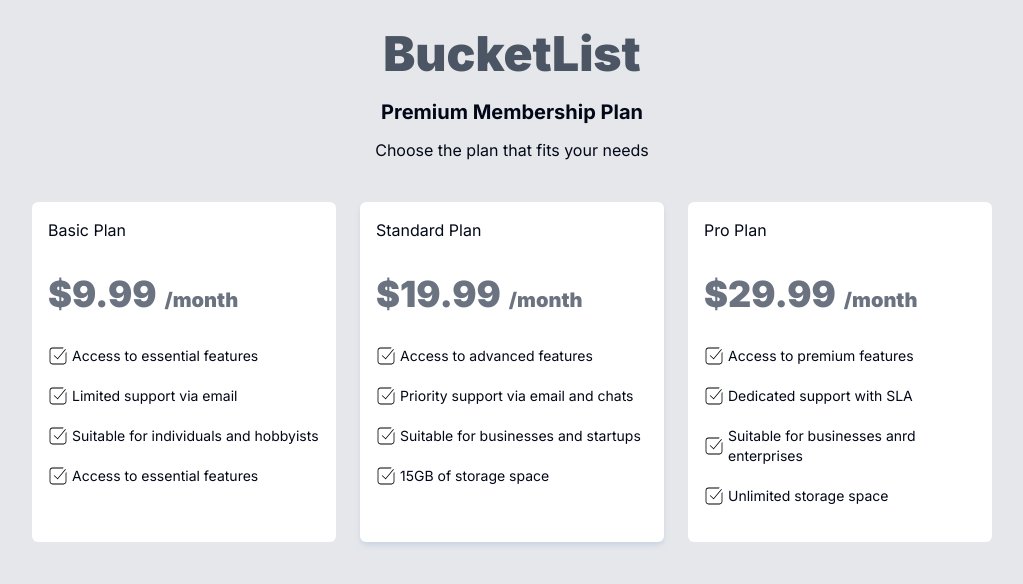
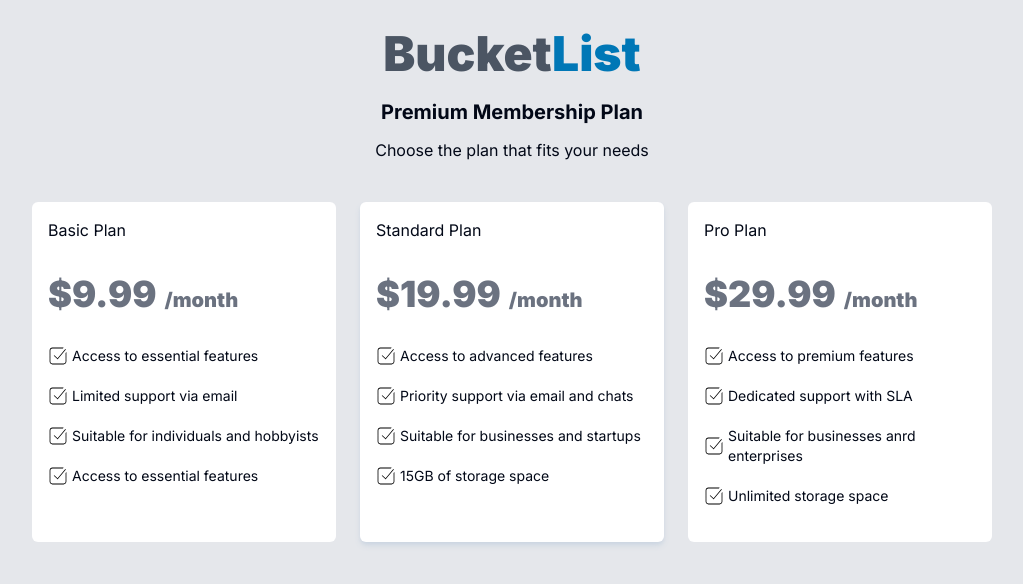
Before and after one commit to sammyodiagbe/checkout-page, a Next.js app: page / in a window 1280 px wide. Shown: the top 584 px of the page, without its empty margins (128-1151 px from the left). Built offline with nearby package versions, Linux system fonts and the light colour scheme.

Commit message:
learning how to use colors

```diff
--- a/src/app/page.tsx
+++ b/src/app/page.tsx
@@ -6,7 +6,7 @@ export default function Home() {
     <main className="flex min-h-screen flex-col   p-[30px] bg-gray-200 lg:items-center">
       <div className="lg:w-[960px]">
         <h1 className="text-center font-black text-5xl text-gray-600 pb-5">
-          BucketList
+          Bucket<span className="text-custom">List</span>
         </h1>
         <h3 className="text-xl font-bold pb-3 text-center">
           Premium Membership Plan
--- a/tailwind.config.ts
+++ b/tailwind.config.ts
@@ -24,6 +24,7 @@ const config = {
         ring: "hsl(var(--ring))",
         background: "hsl(var(--background))",
         foreground: "hsl(var(--foreground))",
+        custom: "#0077b6",
         primary: {
           DEFAULT: "hsl(var(--primary))",
           foreground: "hsl(var(--primary-foreground))",
```
